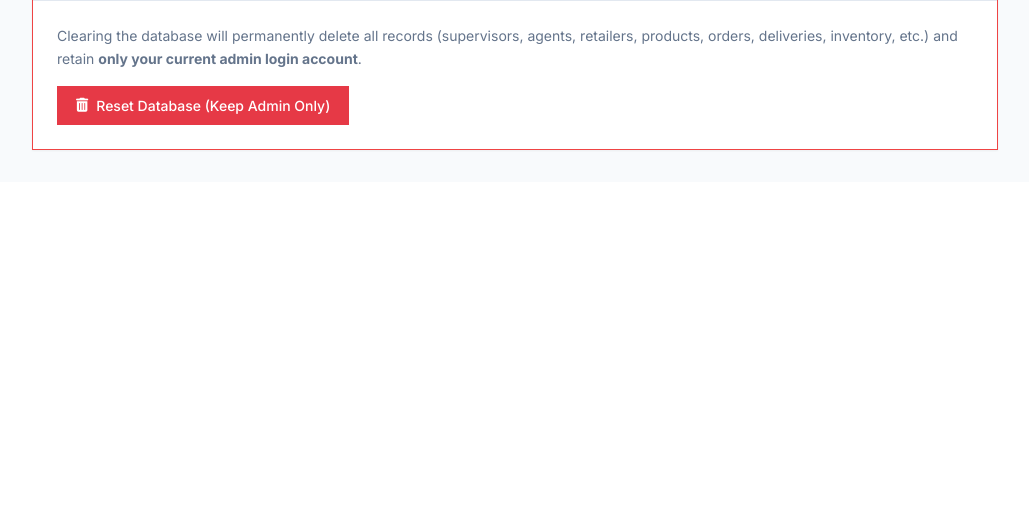
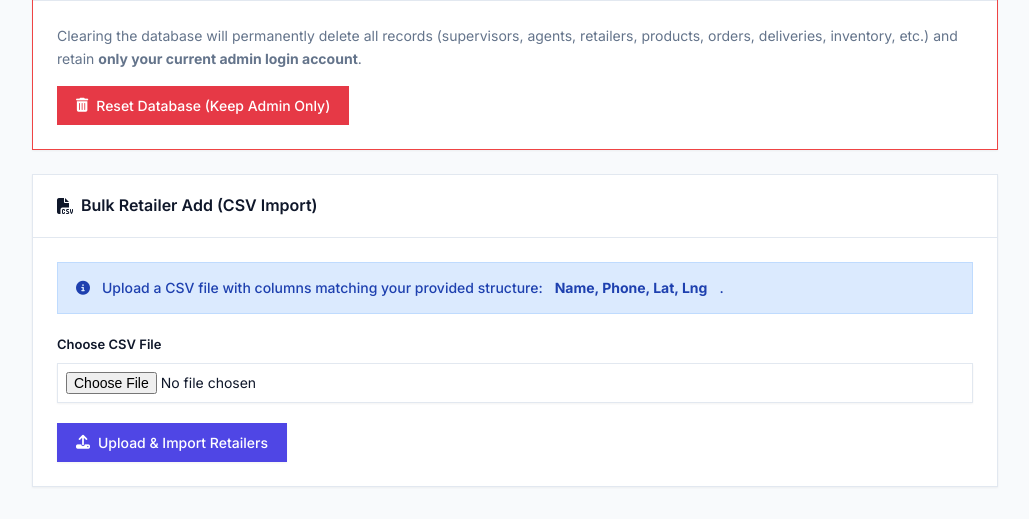
Before and after one commit to raseloriginal/egglandbd, a PHP site: page /egglandbd/admin/settings.php in a window 1280 px wide. Shown: the part 1071-1590 px from the top of the page, without its empty margins (250-1279 px from the left). Before the commit the page ends 1222 px from the top, so only its background shows below. Run offline with PHP 8.4, Linux system fonts and the light colour scheme; a user stored in the database is signed in; data comes from the database, SQL or seed files in the repository; some libraries are stand-ins or nearby versions.

Commit message:
feat: add admin settings page for business configuration, CSV retailer import, and database reset functionality

```diff
--- a/admin/settings.php
+++ b/admin/settings.php
@@ -11,14 +11,27 @@ if ($_SERVER['REQUEST_METHOD'] === 'POST') {
         if (isset($_FILES['csv_file']) && $_FILES['csv_file']['error'] == 0) {
             $file = $_FILES['csv_file']['tmp_name'];
             if (($handle = fopen($file, "r")) !== FALSE) {
-                $header = fgetcsv($handle, 1000, ","); // Skip header
+                // Read header row
+                $header = fgetcsv($handle, 1000, ",");
+                $colIndexes = ['name' => 0, 'phone' => 1, 'lat' => 2, 'lng' => 3];
+
+                if ($header !== FALSE) {
+                    foreach ($header as $idx => $colName) {
+                        $colClean = strtolower(trim($colName));
+                        if ($colClean === 'name') $colIndexes['name'] = $idx;
+                        elseif ($colClean === 'phone') $colIndexes['phone'] = $idx;
+                        elseif ($colClean === 'lat' || $colClean === 'latitude') $colIndexes['lat'] = $idx;
+                        elseif ($colClean === 'lng' || $colClean === 'longitude') $colIndexes['lng'] = $idx;
+                    }
+                }
+
                 $stmt = $pdo->prepare("INSERT INTO retailers (agent_id, name, phone, lat, lng) VALUES (NULL, ?, ?, ?, ?)");
                 $count = 0;
                 while (($data = fgetcsv($handle, 1000, ",")) !== FALSE) {
-                    $name = trim($data[0] ?? '');
-                    $phone = trim($data[1] ?? '');
-                    $lat = trim($data[2] ?? '');
-                    $lng = trim($data[3] ?? '');
+                    $name = trim($data[$colIndexes['name']] ?? '');
+                    $phone = trim($data[$colIndexes['phone']] ?? '');
+                    $lat = trim($data[$colIndexes['lat']] ?? '');
+                    $lng = trim($data[$colIndexes['lng']] ?? '');
 
                     if (!empty($name)) {
                         $stmt->execute([$name, $phone, $lat ?: null, $lng ?: null]);
@@ -26,9 +39,9 @@ if ($_SERVER['REQUEST_METHOD'] === 'POST') {
                     }
                 }
                 fclose($handle);
-                $success = "$count retailers imported successfully.";
+                $success = "$count retailers imported successfully from CSV file.";
             } else {
-                $error = "Failed to open the uploaded file.";
+                $error = "Failed to open the uploaded CSV file.";
             }
         } else {
             $error = "Please upload a valid CSV file.";
@@ -215,21 +228,23 @@ $curr = getSetting('currency_symbol', '৳');
         </div>
       </div>
 
-      <!-- Import Retailers (Hidden) -->
-      <form method="POST" enctype="multipart/form-data" class="mt-24" style="margin-top: 24px; display: none;">
+      <!-- Bulk Retailer Import (CSV) -->
+      <form method="POST" enctype="multipart/form-data" class="mt-24">
         <input type="hidden" name="upload_csv" value="1">
         <div class="card">
-          <div class="card-header"><div class="card-title"><i class="fas fa-file-csv"></i> Import Retailers Data</div></div>
+          <div class="card-header"><div class="card-title"><i class="fas fa-file-csv"></i> Bulk Retailer Add (CSV Import)</div></div>
           <div class="card-body">
-            <div class="alert alert-info">Upload a CSV file containing retailers data. Expected columns: <strong>Name, Phone, Lat, Lng</strong>.</div>
-            <div style="margin-top:12px;">
+            <div class="alert alert-info" style="line-height:1.6;">
+              <i class="fas fa-info-circle"></i> Upload a CSV file with columns matching your provided structure: <strong>Name, Phone, Lat, Lng</strong>.
+            </div>
+            <div style="margin-top:16px;">
               <div class="form-group">
-                <label class="form-label">CSV File</label>
-                <input type="file" name="csv_file" class="form-control" accept=".csv" required style="padding-top: 6px;">
+                <label class="form-label" style="font-weight:600;">Choose CSV File</label>
+                <input type="file" name="csv_file" class="form-control" accept=".csv" required style="padding: 8px;">
               </div>
             </div>
-            <div style="margin-top:16px;">
-              <button type="submit" class="btn btn-primary"><i class="fas fa-upload"></i> Upload & Import</button>
+            <div style="margin-top:16px; display:flex; gap:12px; align-items:center;">
+              <button type="submit" class="btn btn-primary"><i class="fas fa-upload"></i> Upload & Import Retailers</button>
             </div>
           </div>
         </div>
```
